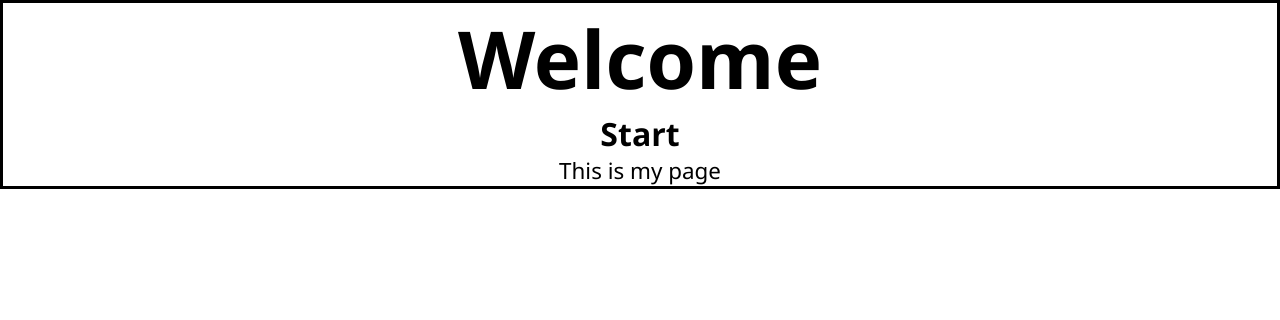
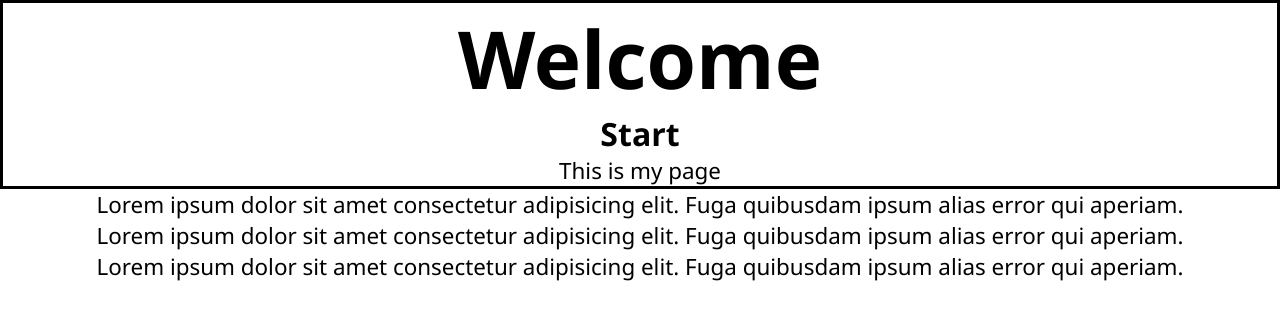
Before and after one commit to Cipher-cat88/Cipher-cat88-Html, a plain HTML site: page index.html in a window 1280 px wide. Drawn offline with Linux system fonts and the light colour scheme.

Commit message:
Mas parrafos de lorem ipsum

```diff
--- a/index.html
+++ b/index.html
@@ -12,5 +12,10 @@
             <h2>Start</h2>
             <p>This is my page</p>
         </div>
+        <div>
+            <p>Lorem ipsum dolor sit amet consectetur adipisicing elit. Fuga quibusdam ipsum alias error qui aperiam.</p>
+            <p>Lorem ipsum dolor sit amet consectetur adipisicing elit. Fuga quibusdam ipsum alias error qui aperiam.</p>
+            <p>Lorem ipsum dolor sit amet consectetur adipisicing elit. Fuga quibusdam ipsum alias error qui aperiam.</p>
+        </div>
     </body>
 </html>
```
